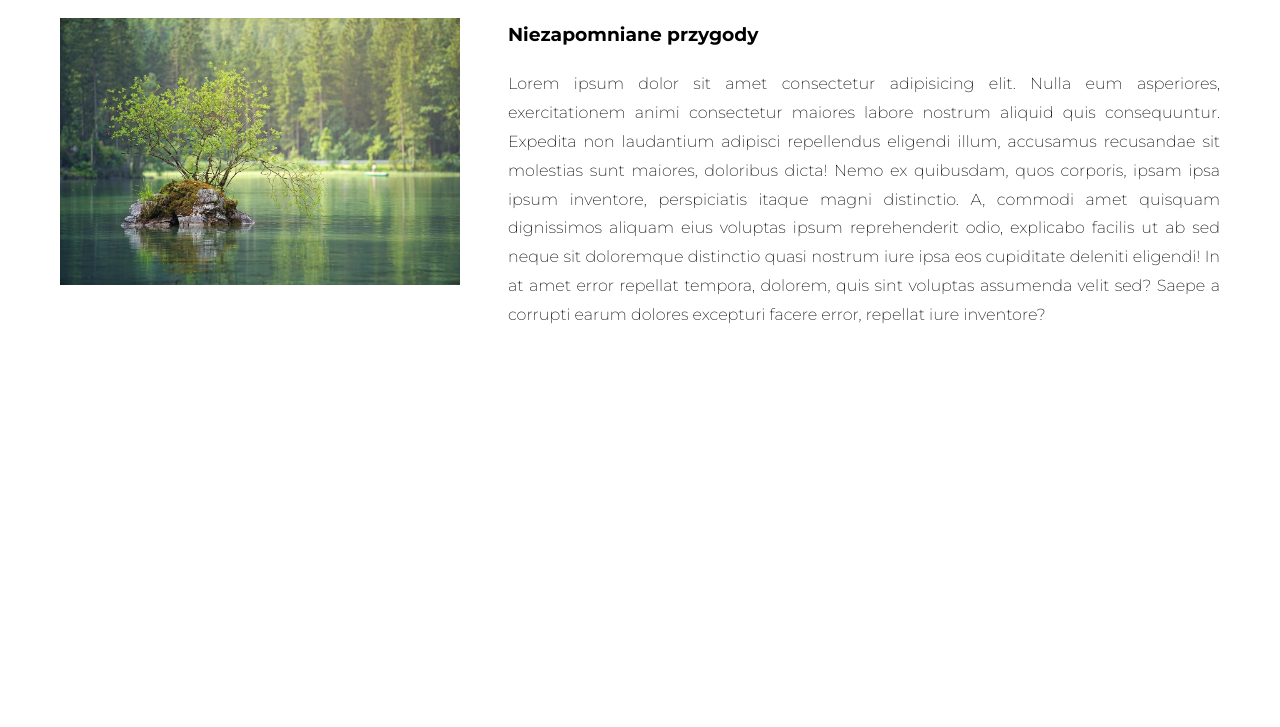
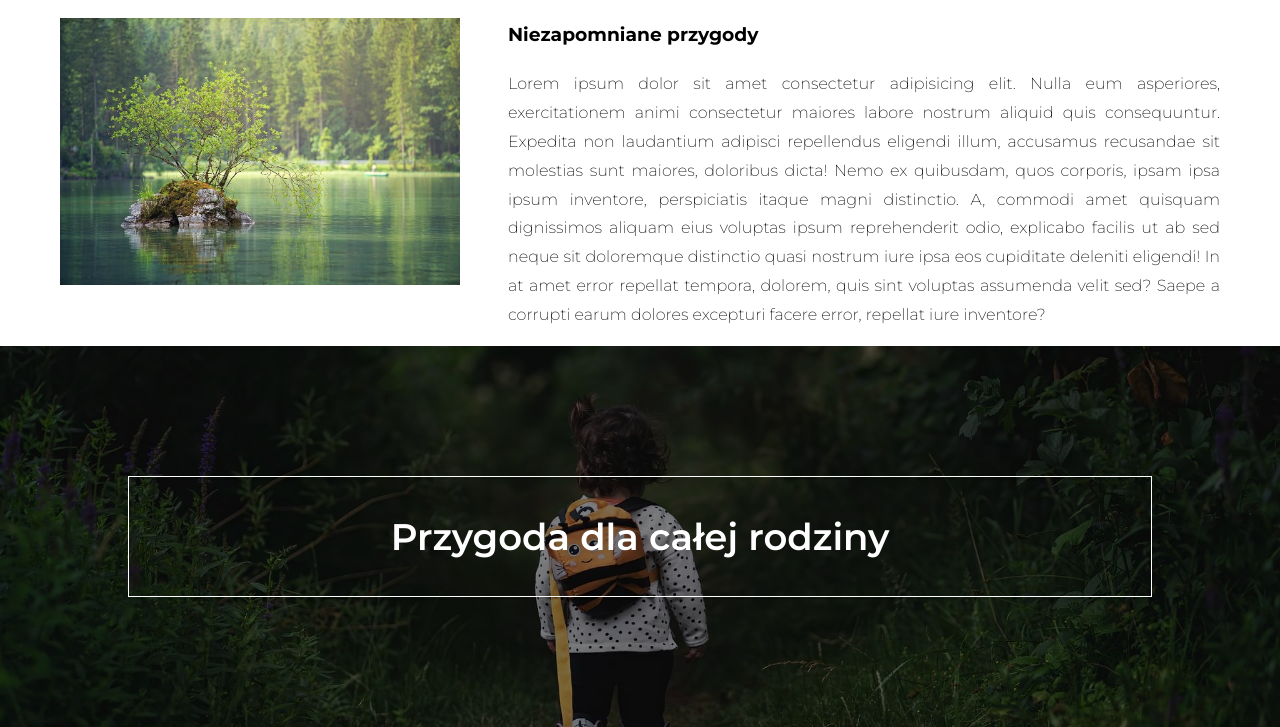
Before and after one commit to ArturDevCraft/HTML_CSS_Course-Part_4, a website: page index.html in a window 1280 px wide. Shown: the part 568-1295 px from the top of the page. Before the commit the page ends 914 px from the top, so only its background shows below. Drawn offline with Linux system fonts and the light colour scheme.

Commit message:
Add new section with hero image

```diff
--- a/index.html
+++ b/index.html
@@ -38,7 +38,7 @@
     <div class="wrapper">
         <div class="header__box">
             <p>Forest Group</p>
-            <h1>Najpięlkniejszy park w Twojej okolicy!</h1>
+            <h1>Najpiękniejszy park w Twojej okolicy!</h1>
         </div>
     </div>
 </header>    <main>
@@ -61,12 +61,14 @@
                             dolorem, quis sint voluptas assumenda velit sed? Saepe a corrupti earum dolores excepturi
                             facere error, repellat iure inventore?</p>
                     </div>
-
-
-
                 </div>
             </div>
         </section>
+        <section class="hero-img">
+
+            <h2>Przygoda dla całej rodziny</h2>
+        </section>
+
     </main>
 
     <footer>
--- a/src/sass/style.scss
+++ b/src/sass/style.scss
@@ -206,6 +206,39 @@ body {
 	}
 }
 
+.hero-img {
+	position: relative;
+	width: 100%;
+	background-image: url('../img/hero.jpg');
+	background-size: cover;
+	background-position: center;
+	padding: 5em 0;
+
+	&::after {
+		content: '';
+		position: absolute;
+		top: 0;
+		left: 0;
+		width: 100%;
+		height: 100%;
+		background-color: rgba(0, 0, 0, 0.5);
+		z-index: 0;
+	}
+	h2 {
+		position: relative;
+		display: block;
+		width: 80%;
+		margin: 0 auto;
+		padding: 1em;
+		border: 1px solid #fff;
+		font-size: 2.3rem;
+		font-weight: 600;
+		color: #fff;
+		text-align: center;
+		z-index: 1;
+	}
+}
+
 // Media
 
 @media (576px <=width) {
@@ -283,6 +316,12 @@ body {
 			}
 		}
 	}
+	.hero-img {
+		padding: 6em 0;
+		h2 {
+			font-size: 2.8rem;
+		}
+	}
 }
 
 @media (768px <= width) {
@@ -315,6 +354,12 @@ body {
 			}
 		}
 	}
+	.hero-img {
+		padding: 10em 0;
+		h2 {
+			font-size: 3.2rem;
+		}
+	}
 }
 
 @media (992px <= width) {
@@ -330,4 +375,10 @@ body {
 			font-size: 3.3rem;
 		}
 	}
+	.hero-img {
+		padding: 13em 0;
+		h2 {
+			font-size: 3.7rem;
+		}
+	}
 }
```
Also changed, not shown: dist/css/style.min.css, dist/img/hero.jpg (added), src/img/hero.jpg (added), 2 other files.
